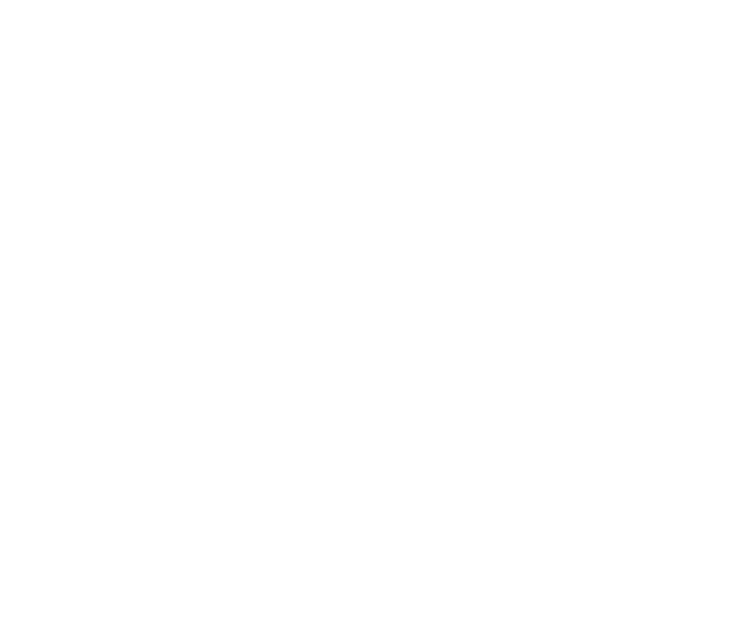
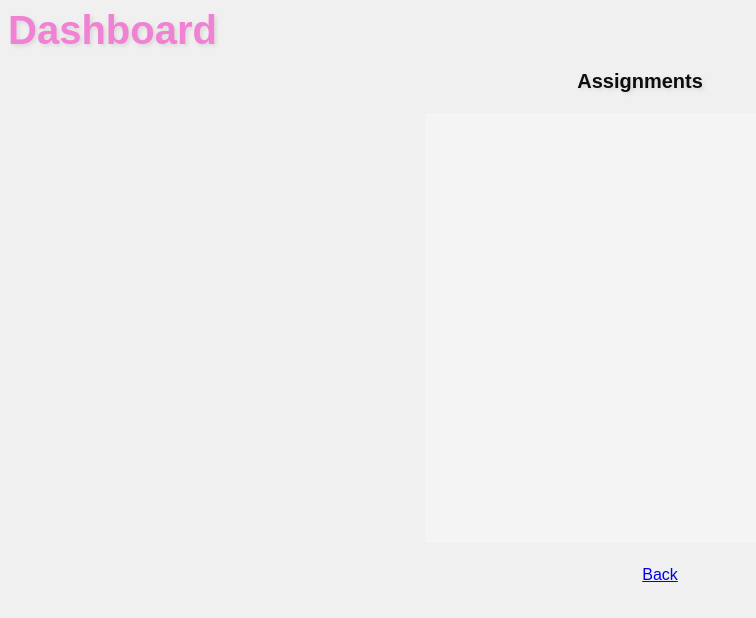
Before and after one commit to hayden0101/Mhacktofudemo, a website: page public/teacher.html in a window 1280 px wide. Shown: the whole page, without its empty margins (0-756 px from the left). Drawn offline with Linux system fonts and the light colour scheme.

Commit message:
website changes

```diff
--- a/public/teacher.html
+++ b/public/teacher.html
@@ -0,0 +1,71 @@
+<html>
+  <head>
+    <title>Teacher</title>
+  </head>
+  <body>
+    <header>
+      <style>
+        body {
+          background-color: #f0f0f0;
+          font-family: Arial, sans-serif;
+        }
+        h1 {
+          color: #f182d3;
+          font-size: 40px;
+          margin-bottom: 2px;
+          text-shadow: 2px 2px 4px rgba(0, 0, 0, 0.1);
+        }
+        h2 {
+          color: #0e0d0d;
+          font-size: 20px;
+          margin-bottom: 2px;
+          text-shadow: 2px 2px 4px rgba(0, 0, 0, 0.1);
+          text-align: center;
+        }
+        p {
+          color: #d35400;
+          font-size: 15px;
+          line-height: 1.6;
+        }
+        img {
+          margin: 15;
+        }
+
+        .nav-links {
+          display: flex;
+          justify-content: center;
+          align-items: center;
+          list-style: none;
+        }
+
+        .nav-links li {
+          margin: 3;
+        }
+
+        assignmentblock {
+          display: block;
+          width: 400px;
+          height: 400px;
+          margin: 20px auto; /* Centers the block horizontally */
+          padding: 15px;
+          background-color: #f4f4f4;
+          overflow-y: auto;
+        }
+      </style>
+      <h1>Dashboard</h1>
+    </header>
+
+    <main>
+      <div class="assignments">
+        <h2>Assignments</h2>
+        <assignmentblock></assignmentblock>
+      </div>
+      <nav class="navbar">
+        <ul class="nav-links">
+          <li><a href="homepage.html">Back</a></li>
+        </ul>
+      </nav>
+    </main>
+    <footer></footer>
+  </body>
+</html>
```
Also changed, not shown: public/homepage.html (+2 -0 lines).
